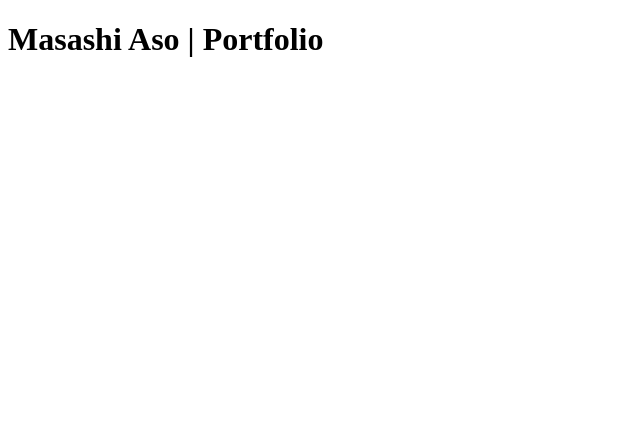
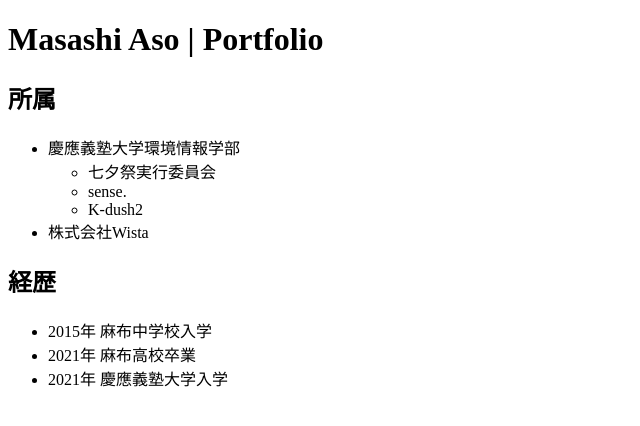
Before and after one commit to mmng-a/mmng-a.github.io, a plain HTML site: page index.html in a window 1280 px wide. Shown: the whole page, without its empty margins (0-640 px from the left). Drawn offline with Linux system fonts and the light colour scheme.

Commit message:
Update index.html

```diff
--- a/index.html
+++ b/index.html
@@ -7,5 +7,21 @@
 
 <body>
 <h1>Masashi Aso | Portfolio</h1>
+<h2>所属</h2>
+<ul>
+  <li>慶應義塾大学環境情報学部</li>
+  <ul>
+  	<li>七夕祭実行委員会</li>
+  	<li>sense.</li>
+  	<li>K-dush2</li>
+  </ul>
+  <li>株式会社Wista</li>
+</ul>
+<h2>経歴</h2>
+<ul>
+  <li>2015年 麻布中学校入学</li>
+  <li>2021年 麻布高校卒業</li>
+  <li>2021年 慶應義塾大学入学</li>
+</ul>
 </body>
 </html>
```
